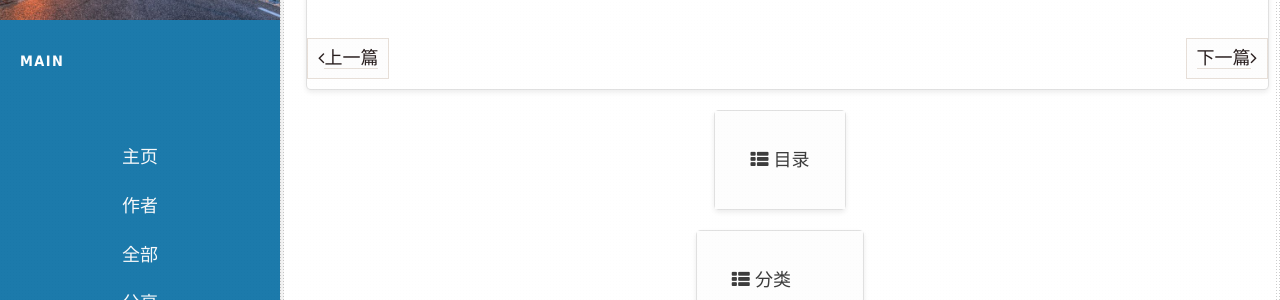
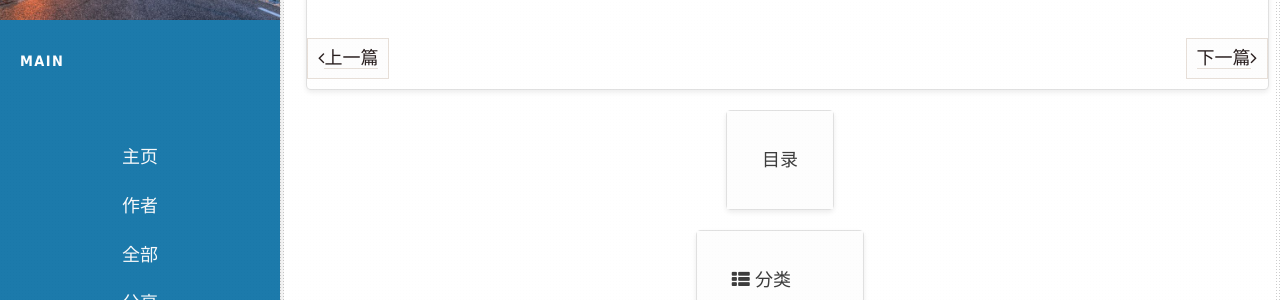
Before and after one commit to nengwuzhi/nengwuzhi.github.ioce, a Jekyll site: the page built from _posts/2015-02-07-img.md, in a window 1280 px wide and 900 px high, scrolled down 1142 px. Shown: the part 150-450 px from the top of the window. Built offline with Jekyll 4.4.1, drawn with Linux system fonts in a browser that asks for light colours; nearby versions of some CDN libraries; comment, search, counter and statistics services are not loaded.

Commit message:
Update sidebar.html

```diff
--- a/_includes/sidebar.html
+++ b/_includes/sidebar.html
@@ -5,7 +5,7 @@
             <div class="card shadow-sm">
             <div class="widget">
                 <div>
-                    <i class="fa fa-th-list"></i>
+                    <i class="lnr lnr-list"></i>
                      目录
                 </div>
             <nav id="toc" data-toggle="toc"></nav>
@@ -51,7 +51,7 @@
             <div class="card shadow-sm">
             <div class="widget">
                  <div>
-                    <i class="fa fa-tags"></i>
+                    <i class="lnr lnr-tag"></i>
                     标签
                 </div>
                 <div class="tags-cloud">
```
